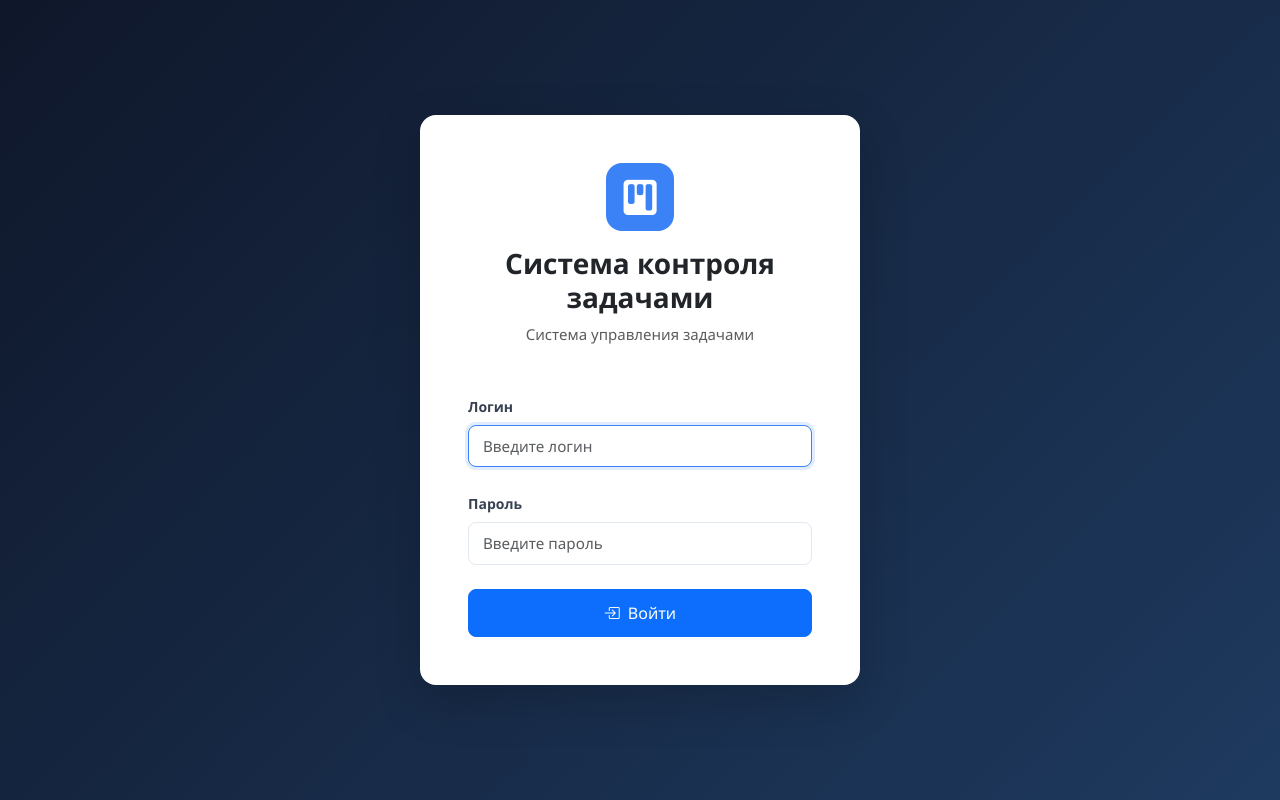
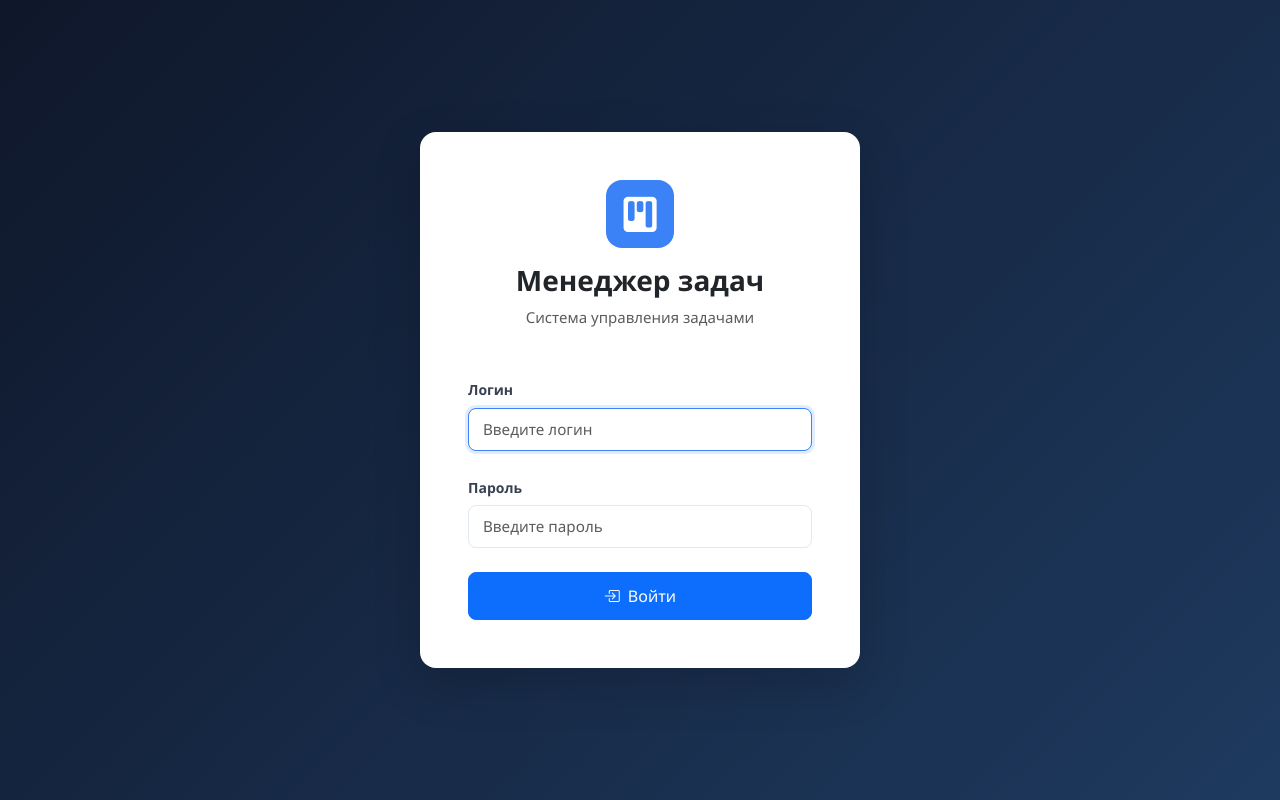
Before and after one commit to Samudinov00/task-tracker, a Django app: page /accounts/login/ in a window 1280 px wide. Run offline with Django 4.2, Linux system fonts and the light colour scheme.

Commit message:
переименовать в Менеджер задач, добавить favicon
Co-Authored-By: Claude Sonnet 4.6 <noreply@anthropic.com>

```diff
--- a/templates/accounts/login.html
+++ b/templates/accounts/login.html
@@ -1,7 +1,7 @@
 {% extends 'base.html' %}
 {% load static %}
 
-{% block title %}Вход — Система контроля задачами{% endblock %}
+{% block title %}Вход — Менеджер задач{% endblock %}
 
 {% block auth_content %}
 <div class="login-page d-flex align-items-center justify-content-center min-vh-100">
@@ -11,7 +11,7 @@
         <div class="login-logo mb-3">
           <i class="bi bi-kanban-fill"></i>
         </div>
-        <h3 class="fw-bold">Система контроля задачами</h3>
+        <h3 class="fw-bold">Менеджер задач</h3>
         <p class="text-muted">Система управления задачами</p>
       </div>
 
--- a/templates/base.html
+++ b/templates/base.html
@@ -4,7 +4,8 @@
 <head>
   <meta charset="UTF-8">
   <meta name="viewport" content="width=device-width, initial-scale=1.0">
-  <title>{% block title %}Система контроля задачами{% endblock %}</title>
+  <title>{% block title %}Менеджер задач{% endblock %}</title>
+  <link rel="icon" type="image/svg+xml" href="{% static 'img/favicon.svg' %}">
   <link rel="stylesheet" href="https://cdn.jsdelivr.net/npm/bootstrap@5.3.2/dist/css/bootstrap.min.css">
   <link rel="stylesheet" href="https://cdn.jsdelivr.net/npm/bootstrap-icons@1.11.3/font/bootstrap-icons.min.css">
   <link rel="stylesheet" href="{% static 'css/main.css' %}">
@@ -19,7 +20,7 @@
   <nav class="sidebar" id="sidebar">
     <div class="sidebar-brand">
       <i class="bi bi-kanban-fill"></i>
-      <span>Система контроля задачами</span>
+      <span>Менеджер задач</span>
     </div>
 
     <div class="sidebar-nav">
```
Also changed, not shown: static/img/favicon.svg (added).
